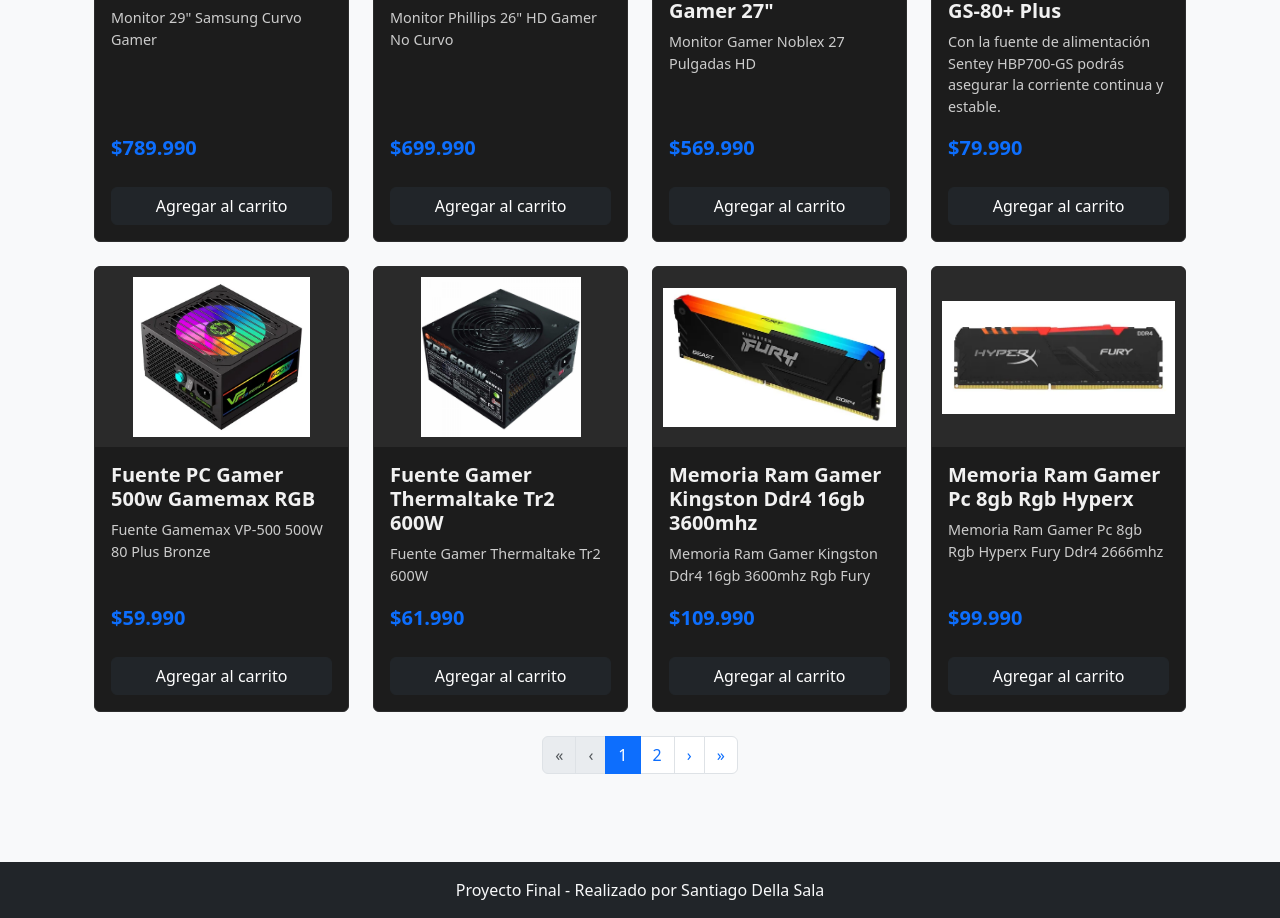
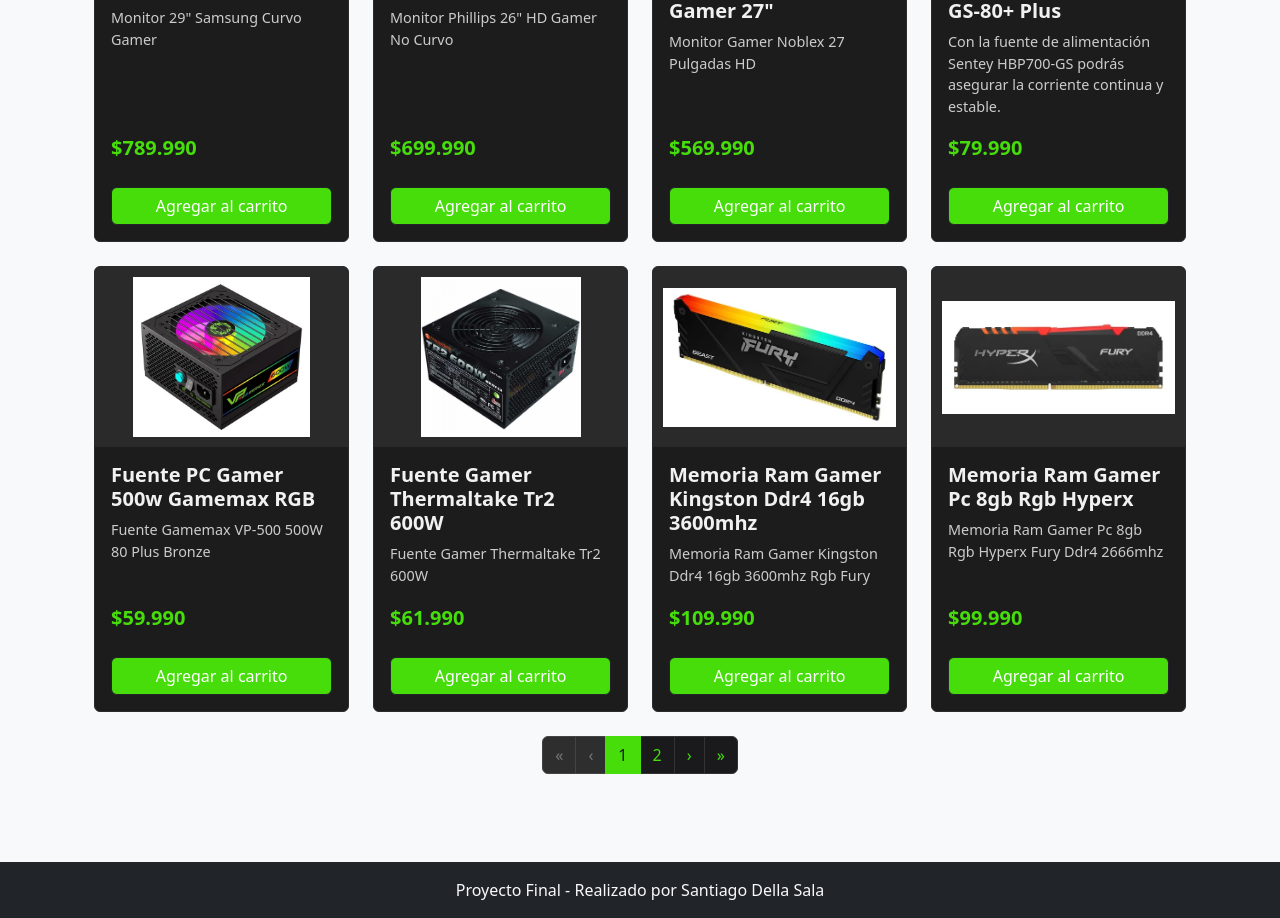
Before and after one commit to SantiagoDellaSala/proyecto-final-santiago-ds, a React (Vite) app: page / in a window 1280 px wide. Shown: the part 540-1458 px from the top of the page. Built offline with nearby package versions, Linux system fonts and the light colour scheme; data requests are answered from the project's data file.

Commit message:
Cambié detalles de productCard.jsx

```diff
--- a/src/components/ProductoCard.css
+++ b/src/components/ProductoCard.css
@@ -31,3 +31,11 @@
   }
 
 }
+
+.card-price {
+  color: #46dd0b;
+}
+
+.agregar-carrito {
+  background-color: #46dd0b;
+}
--- a/src/components/ProductoCard.jsx
+++ b/src/components/ProductoCard.jsx
@@ -19,13 +19,13 @@
         <Card.Text className="producto-descripcion flex-grow-1">
           {producto.descripcion}
         </Card.Text>
-        <Card.Text className="fw-bold fs-5 text-primary">
+        <Card.Text className="card-price fw-bold fs-5">
           ${producto.precio.toLocaleString("es-AR")}
         </Card.Text>
 
         <Button
           variant="dark"
-          className="mt-2"
+          className="agregar-carrito mt-2"
           onClick={() => agregarAlCarrito(producto)}
           aria-label={`Agregar ${producto.nombre} al carrito`}
         >
--- /dev/null
+++ b/src/index.css
@@ -0,0 +1,25 @@
+.pagination .page-link {
+  background-color: #1a1a1d;
+  color: #46dd0b;
+  border: 1px solid #333;
+  font-weight: 500;
+  transition: all 0.3s ease;
+}
+
+.pagination .page-link:hover {
+  background-color: #46dd0b;
+  color: #1a1a1d;
+  border-color: #46dd0b;
+}
+
+.pagination .page-item.active .page-link {
+  background-color: #46dd0b;
+  color: #1a1a1d;
+  border-color: #46dd0b;
+}
+
+.pagination .page-item.disabled .page-link {
+  background-color: #2e2e2e;
+  color: #777;
+  border-color: #444;
+}
--- a/src/main.jsx
+++ b/src/main.jsx
@@ -5,6 +5,8 @@
 import { AuthProvider } from "./context/AuthContext";
 import "bootstrap/dist/css/bootstrap.min.css";
 import "react-toastify/dist/ReactToastify.css";
+import './index.css';
+
 
 ReactDOM.createRoot(document.getElementById("root")).render(
   <React.StrictMode>
```
